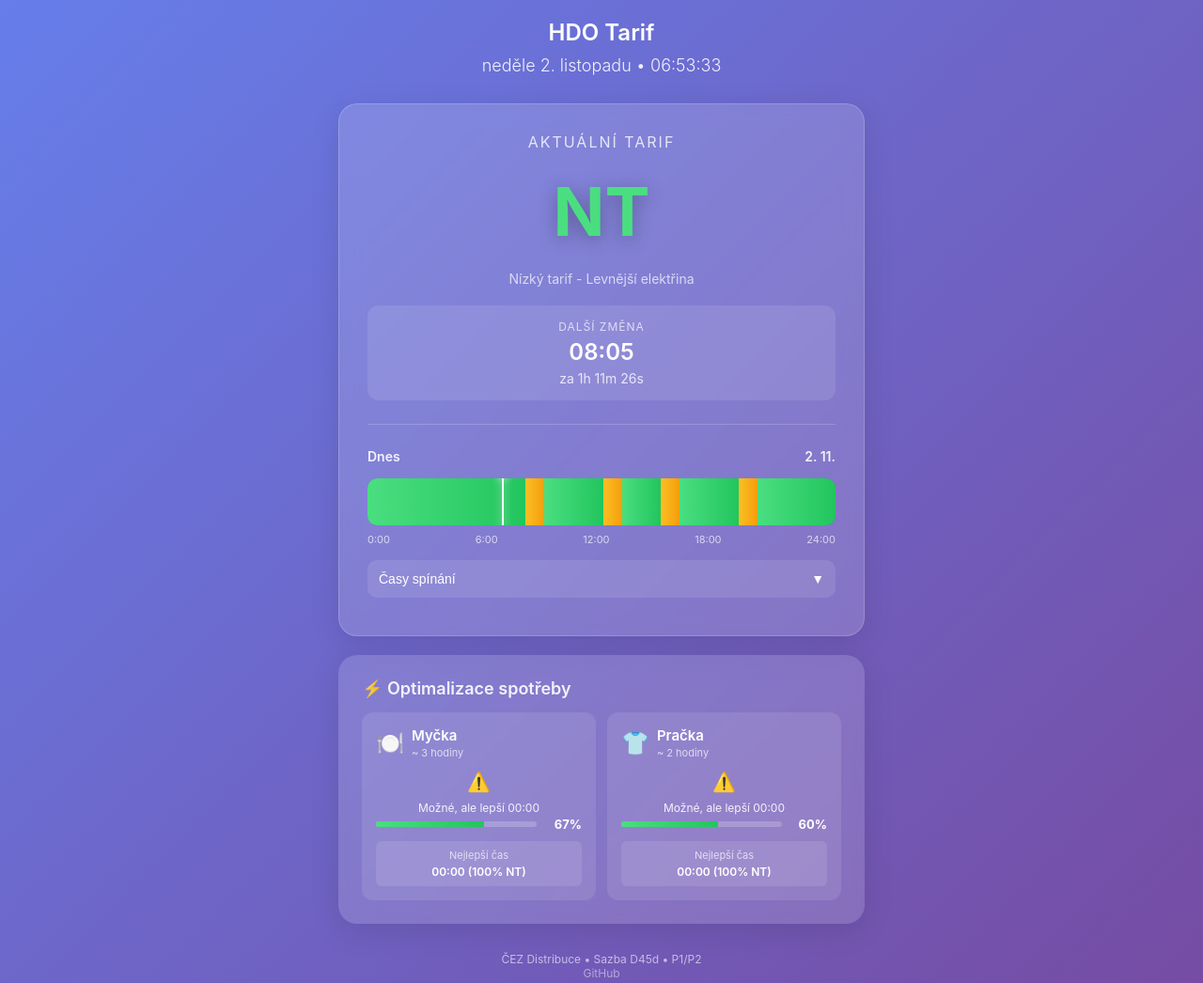
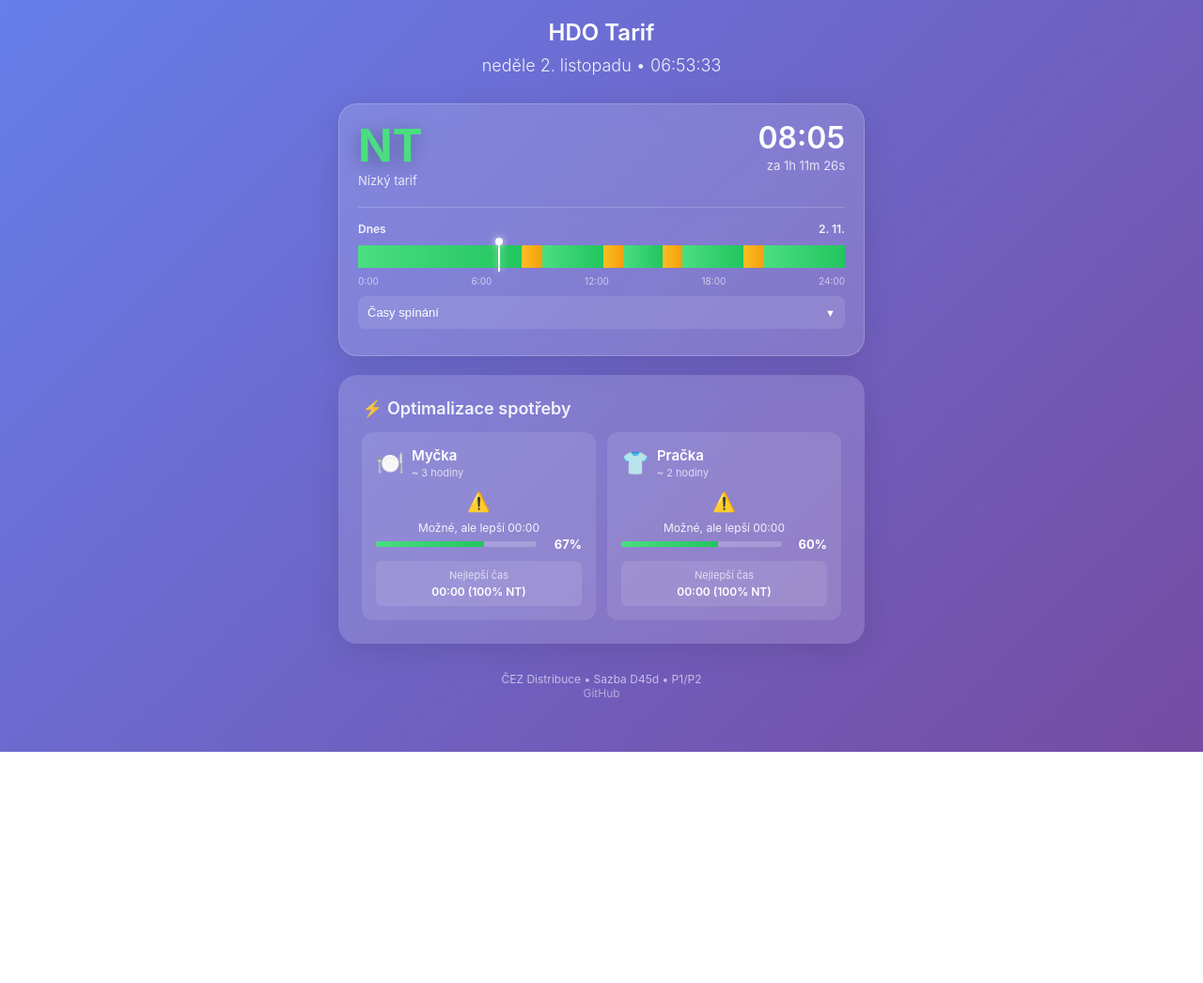
Before and after one commit to dotTwelve/noah, a plain HTML site: page hdo/index.html in a window 1280 px wide. Shown: the top 1046 px of the page at 94% size. After the commit the page ends 800 px from the top, so only its background shows below. Drawn offline with Linux system fonts and the light colour scheme.

Commit message:
Update index.html

```diff
--- a/hdo/index.html
+++ b/hdo/index.html
@@ -51,29 +51,32 @@
             background: rgba(255, 255, 255, 0.15);
             backdrop-filter: blur(10px);
             border-radius: 20px;
-            padding: 30px;
+            padding: 20px;
             margin-bottom: 20px;
             box-shadow: 0 8px 32px rgba(0, 0, 0, 0.1);
             border: 1px solid rgba(255, 255, 255, 0.18);
         }
 
-        .current-tariff {
-            text-align: center;
-            margin-bottom: 25px;
+        .tariff-header {
+            display: grid;
+            grid-template-columns: 1fr 1fr;
+            gap: 20px;
+            margin-bottom: 20px;
         }
 
-        .tariff-label {
-            font-size: 16px;
-            opacity: 0.8;
-            margin-bottom: 10px;
-            text-transform: uppercase;
-            letter-spacing: 2px;
+        .tariff-current {
+            text-align: left;
+        }
+
+        .tariff-next {
+            text-align: right;
         }
 
         .tariff-value {
-            font-size: 72px;
+            font-size: 48px;
             font-weight: 700;
-            margin: 20px 0;
+            line-height: 1;
+            margin-bottom: 5px;
             text-shadow: 0 4px 20px rgba(0, 0, 0, 0.3);
         }
 
@@ -86,47 +89,31 @@
         }
 
         .tariff-description {
-            font-size: 14px;
-            opacity: 0.7;
+            font-size: 13px;
+            opacity: 0.8;
         }
 
-        .next-change {
-            background: rgba(255, 255, 255, 0.1);
-            border-radius: 12px;
-            padding: 15px;
-            margin-top: 20px;
-            text-align: center;
-        }
-
-        .next-change-label {
-            font-size: 12px;
-            opacity: 0.7;
+        .next-time {
+            font-size: 32px;
+            font-weight: 600;
+            line-height: 1;
             margin-bottom: 5px;
-            text-transform: uppercase;
-            letter-spacing: 1px;
-        }
-
-        .next-change-time {
-            font-size: 24px;
-            font-weight: 600;
         }
 
         .countdown {
-            font-size: 14px;
+            font-size: 13px;
             opacity: 0.8;
-            margin-top: 5px;
         }
 
         .timeline-section {
-            margin-top: 25px;
-            padding-top: 25px;
+            padding-top: 15px;
             border-top: 1px solid rgba(255, 255, 255, 0.2);
         }
 
         .timeline-header {
-            font-size: 14px;
+            font-size: 12px;
             font-weight: 600;
-            margin-bottom: 15px;
+            margin-bottom: 10px;
             display: flex;
             justify-content: space-between;
             align-items: center;
@@ -135,10 +122,11 @@
 
         .timeline-bars {
             position: relative;
-            height: 50px;
+            height: 24px;
             background: rgba(0, 0, 0, 0.2);
-            border-radius: 10px;
-            overflow: hidden;
+            border-radius: 6px;
+            overflow: visible;
+            margin-bottom: 8px;
         }
 
         .timeline-bar {
@@ -146,6 +134,12 @@
             top: 0;
             height: 100%;
             transition: all 0.3s ease;
+            cursor: pointer;
+        }
+
+        .timeline-bar:hover {
+            filter: brightness(1.2);
+            z-index: 5;
         }
 
         .timeline-bar.nt {
@@ -156,47 +150,79 @@
             background: linear-gradient(90deg, #fbbf24, #f59e0b);
         }
 
+        .timeline-tooltip {
+            position: absolute;
+            bottom: calc(100% + 8px);
+            left: 50%;
+            transform: translateX(-50%);
+            background: rgba(0, 0, 0, 0.9);
+            color: white;
+            padding: 6px 10px;
+            border-radius: 6px;
+            font-size: 11px;
+            font-weight: 600;
+            white-space: nowrap;
+            pointer-events: none;
+            opacity: 0;
+            transition: opacity 0.2s;
+            z-index: 100;
+        }
+
+        .timeline-tooltip::after {
+            content: '';
+            position: absolute;
+            top: 100%;
+            left: 50%;
+            transform: translateX(-50%);
+            border: 5px solid transparent;
+            border-top-color: rgba(0, 0, 0, 0.9);
+        }
+
+        .timeline-bar:hover .timeline-tooltip {
+            opacity: 1;
+        }
+
         .timeline-labels {
             display: flex;
             justify-content: space-between;
-            margin-top: 8px;
-            font-size: 11px;
-            opacity: 0.7;
+            font-size: 10px;
+            opacity: 0.6;
+            margin-bottom: 10px;
         }
 
         .current-time-marker {
             position: absolute;
-            top: -5px;
+            top: -4px;
             width: 2px;
-            height: calc(100% + 10px);
+            height: calc(100% + 8px);
             background: white;
-            box-shadow: 0 0 10px rgba(255, 255, 255, 0.8);
+            box-shadow: 0 0 8px rgba(255, 255, 255, 0.8);
             transition: left 1s ease;
             z-index: 10;
+            pointer-events: none;
         }
 
         .current-time-marker::before {
             content: '';
             position: absolute;
-            top: -5px;
-            left: -4px;
-            width: 10px;
-            height: 10px;
+            top: -4px;
+            left: -3px;
+            width: 8px;
+            height: 8px;
             background: white;
             border-radius: 50%;
-            box-shadow: 0 0 10px rgba(255, 255, 255, 0.8);
+            box-shadow: 0 0 8px rgba(255, 255, 255, 0.8);
         }
 
         .schedule-toggle {
-            margin-top: 15px;
             background: rgba(255, 255, 255, 0.1);
             border: none;
             color: white;
             width: 100%;
-            padding: 12px;
-            border-radius: 10px;
+            padding: 10px;
+            border-radius: 8px;
             cursor: pointer;
-            font-size: 14px;
+            font-size: 13px;
             font-weight: 500;
             display: flex;
             justify-content: space-between;
@@ -210,6 +236,7 @@
 
         .schedule-toggle-icon {
             transition: transform 0.3s;
+            font-size: 11px;
         }
 
         .schedule-toggle-icon.open {
@@ -220,7 +247,7 @@
             max-height: 0;
             overflow: hidden;
             transition: max-height 0.3s ease;
-            margin-top: 10px;
+            margin-top: 8px;
         }
 
         .schedule-list.open {
@@ -229,13 +256,13 @@
 
         .schedule-item {
             background: rgba(255, 255, 255, 0.1);
-            border-radius: 8px;
-            padding: 10px 12px;
-            margin-bottom: 6px;
+            border-radius: 6px;
+            padding: 8px 10px;
+            margin-bottom: 5px;
             display: flex;
             justify-content: space-between;
             align-items: center;
-            font-size: 13px;
+            font-size: 12px;
         }
 
         .schedule-item.nt {
@@ -402,6 +429,15 @@
             .appliance-grid {
                 grid-template-columns: 1fr;
             }
+
+            .tariff-header {
+                grid-template-columns: 1fr;
+                gap: 15px;
+            }
+
+            .tariff-next {
+                text-align: left;
+            }
         }
 
         @media (prefers-color-scheme: dark) {
@@ -419,14 +455,13 @@
         </div>
 
         <div class="tariff-card">
-            <div class="current-tariff">
-                <div class="tariff-label">Aktuální tarif</div>
-                <div class="tariff-value" id="currentTariff">--</div>
-                <div class="tariff-description" id="tariffDescription"></div>
-
-                <div class="next-change">
-                    <div class="next-change-label">Další změna</div>
-                    <div class="next-change-time" id="nextChange">--:--</div>
+            <div class="tariff-header">
+                <div class="tariff-current">
+                    <div class="tariff-value" id="currentTariff">--</div>
+                    <div class="tariff-description" id="tariffDescription"></div>
+                </div>
+                <div class="tariff-next">
+                    <div class="next-time" id="nextChange">--:--</div>
                     <div class="countdown" id="countdown">--:--:--</div>
                 </div>
             </div>
@@ -756,7 +791,7 @@
             tariffElement.className = 'tariff-value ' + tariff.type;
 
             document.getElementById('tariffDescription').textContent =
-                tariff.type === 'nt' ? 'Nízký tarif - Levnější elektřina' : 'Vysoký tarif';
+                tariff.type === 'nt' ? 'Nízký tarif' : 'Vysoký tarif';
 
             // Update next change
             document.getElementById('nextChange').textContent = getNextChange();
@@ -783,7 +818,7 @@
             const existingBars = barsContainer.querySelectorAll('.timeline-bar');
             existingBars.forEach(bar => bar.remove());
 
-            // Add new bars
+            // Add new bars with tooltips
             daySchedule.forEach(period => {
                 const bar = document.createElement('div');
                 bar.className = 'timeline-bar ' + period.type;
@@ -793,6 +828,12 @@
 
                 bar.style.left = startPercent + '%';
                 bar.style.width = (endPercent - startPercent) + '%';
+
+                // Add tooltip
+                const tooltip = document.createElement('div');
+                tooltip.className = 'timeline-tooltip';
+                tooltip.textContent = `${period.type.toUpperCase()}: ${period.start} - ${period.end}`;
+                bar.appendChild(tooltip);
 
                 barsContainer.insertBefore(bar, document.getElementById('timeMarker'));
             });
```
